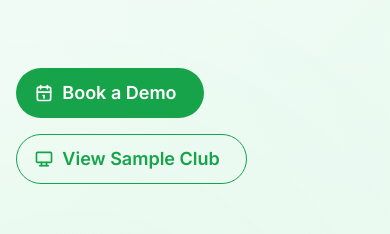
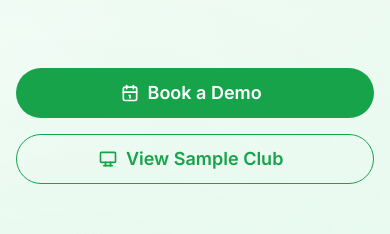
Before and after one commit to adamsuk/touchlineHQ, a React (Vite) app in the folder website/: page /#/ in a window 390 px wide. Shown: the part 443-677 px from the top of the page. Built offline with nearby package versions, Linux system fonts and the light colour scheme; no server answers.

Commit message:
Fix build: use CSS classes instead of inline media queries for mobile button width

```diff
--- a/website/index.html
+++ b/website/index.html
@@ -26,10 +26,18 @@
       .fade-in-up {
         animation: fadeInUp 0.6s ease-out;
       }
-      /* Hide elements on mobile (below 576px) */
+      /* Hide elements on mobile */
       @media (max-width: 576px) {
         .hidden-mobile {
           display: none !important;
+        }
+        .hero-btn-full {
+          width: 100% !important;
+        }
+      }
+      @media (min-width: 577px) {
+        .hero-btn-full {
+          width: auto !important;
         }
       }
     </style>
--- a/website/src/pages/HomePage.tsx
+++ b/website/src/pages/HomePage.tsx
@@ -47,9 +47,7 @@ export const HomePage = ({ data }: Props) => {
                   {club.hero.subtitle}
                 </Text>
               </div>
-              <Group
-                style={{ flexWrap: 'wrap' }}
-              >
+              <Group>
                 <Button
                   component="a"
                   href={`mailto:${contact.email}?subject=Book%20a%20TouchlineHQ%20Demo`}
@@ -57,9 +55,7 @@ export const HomePage = ({ data }: Props) => {
                   size="lg"
                   radius="xl"
                   color="green.6"
-                  style={{
-                    '@media (max-width: 576px)': { width: '100%' }
-                  }}
+                  className="hero-btn-full"
                 >
                   {club.hero.cta}
                 </Button>
@@ -71,14 +67,12 @@ export const HomePage = ({ data }: Props) => {
                   size="lg"
                   radius="xl"
                   color="green.6"
-                  style={{
-                    '@media (max-width: 576px)': { width: '100%' }
-                  }}
+                  className="hero-btn-full"
                 >
                   View Sample Club
                 </Button>
               </Group>
-              <Group gap="xl" mt="xl" style={{ flexWrap: 'wrap' }}>
+              <Group gap="xl" mt="xl">
                 <Stack gap={4}>
                    <Text fw={700} size="lg">100%</Text>
                   <Text size="sm" c="dimmed">Customizable</Text>
```
